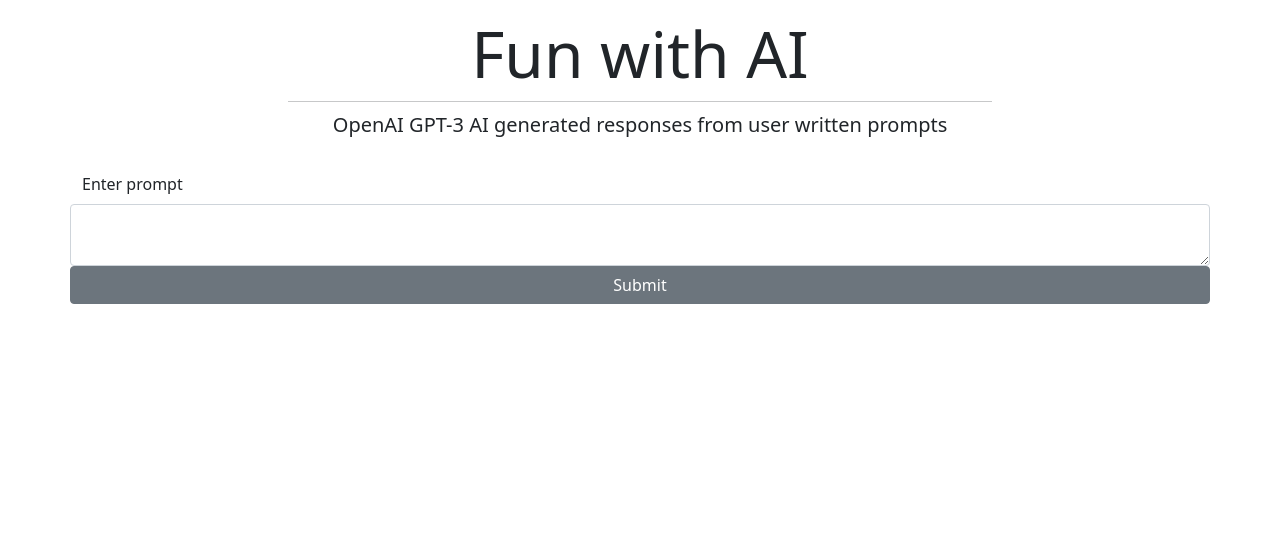
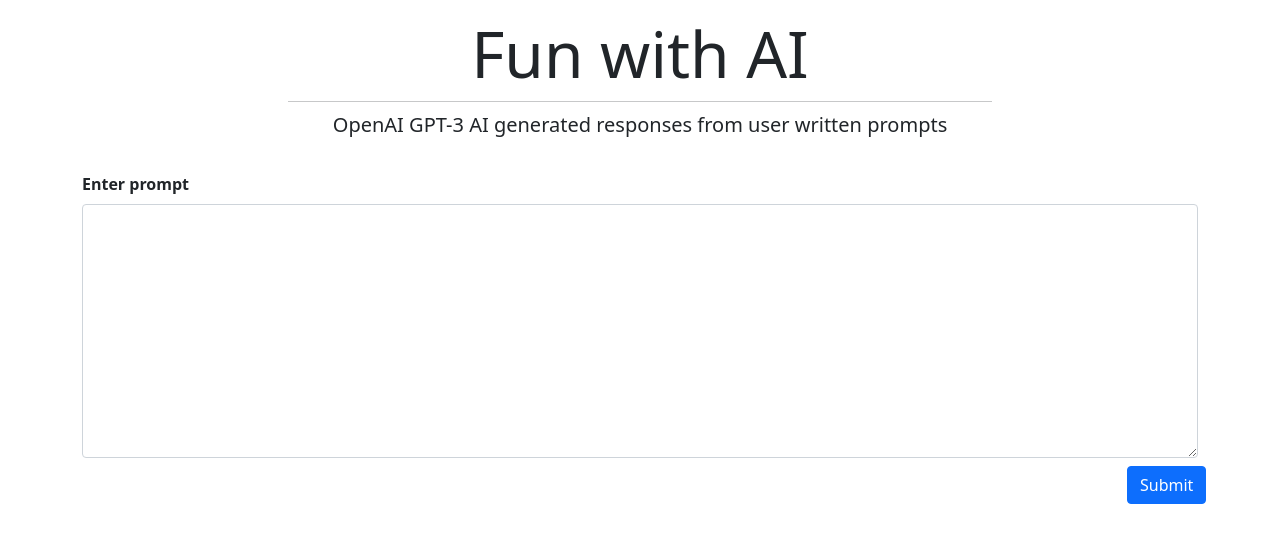
Before and after one commit to AaronGee1/ShopifyFrontEnd2022Challenge, a React (Create React App) app: page / in a window 1280 px wide. Shown: the top 542 px of the page. Built offline with nearby package versions, Linux system fonts and the light colour scheme; the HTML template or start-up script is replaced by a standard one.

Commit message:
v1 of the prompt component

```diff
--- a/src/Prompt.js
+++ b/src/Prompt.js
@@ -1,28 +1,20 @@
-import {
-  Form,
-  FormGroup,
-  Label,
-  Input,
-  Button,
-  Row,
-  Container,
-  Col,
-} from "reactstrap";
+import { Form, FormGroup, Label, Input, Button, Col, Row } from "reactstrap";
 
 function Prompt() {
   return (
     <Form>
       <FormGroup>
+        <Label className="text-left" for="prompt">
+          <strong>Enter prompt</strong>
+        </Label>
+        <Input id="prompt" name="text" type="textarea" rows="10" />
         <Row>
-          <Label className="text-left" for="prompt">
-            Enter prompt
-          </Label>
-        </Row>
-        <Row>
-          <Input id="prompt" name="text" type="textarea" />
-        </Row>
-        <Row>
-          <Button>Submit</Button>
+          <Col xs="11"></Col>
+          <Col xs="1">
+            <Button className="mt-2" color="primary">
+              Submit
+            </Button>
+          </Col>
         </Row>
       </FormGroup>
     </Form>
```
